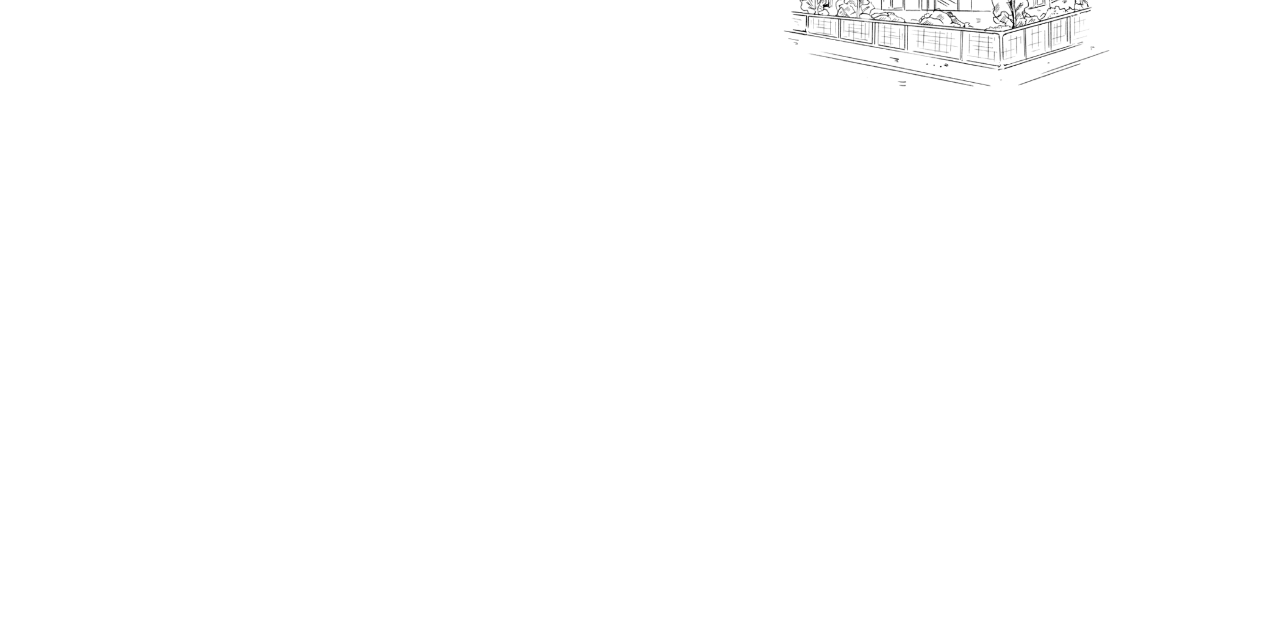
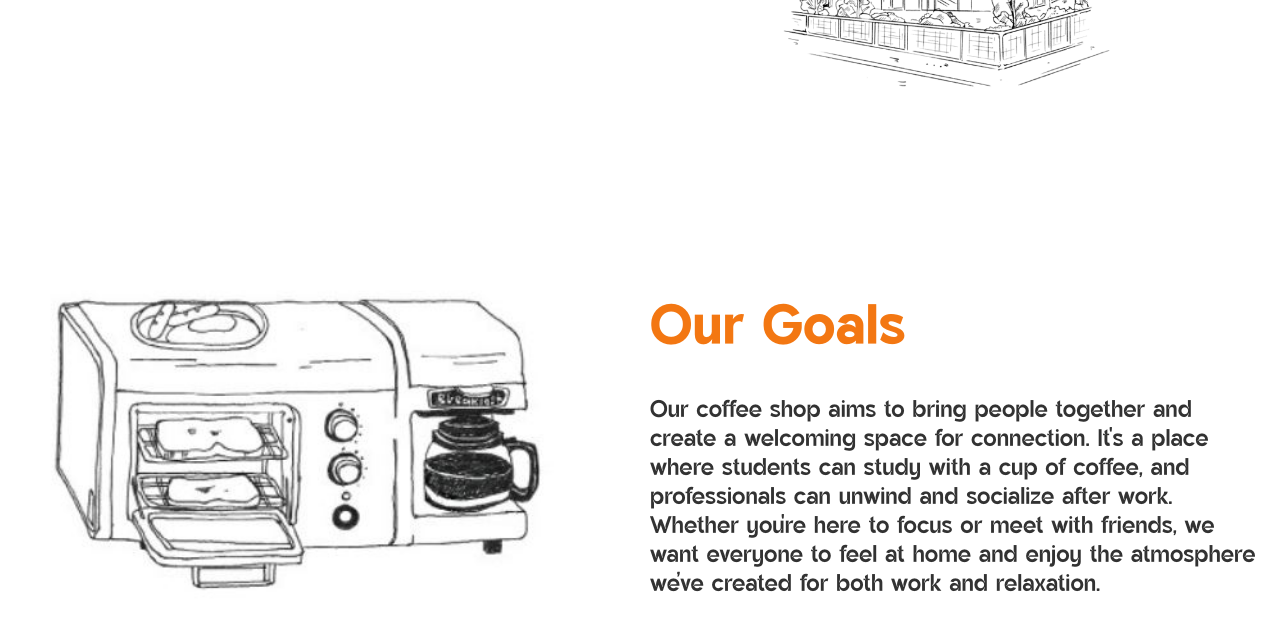
Before and after one commit to L00159024/CoffeeGrinder-HTML-CSS, a plain HTML site: page index.html in a window 1280 px wide. Shown: the part 2467-3098 px from the top of the page. Before the commit the page ends 2700 px from the top, so only its background shows below. Drawn offline with Linux system fonts and the light colour scheme.

Commit message:
completed Goals Section
Completed Goals section following same layout as introduction section

```diff
--- a/index.html
+++ b/index.html
@@ -51,6 +51,7 @@
         <div class="bento-item" id="coffee"><img src="images/coffee.png" alt="Description 4"></div>
         <div class="bento-item" id="wrap"><img src="images/chicken-wrap.jpg" alt="Description 4"></div>
     </div>
+
     <div id="Information">
         <div id="Information-Section">
             <h1>Who Are We?</h1>
@@ -63,6 +64,20 @@
         </div>
     </div>
 
+    <div id="Goals">
+        <div id="Goal-Section">
+            <h1>Our Goals</h1>
+            <p>Our coffee shop aims to bring people together and create a welcoming space for connection.
+               It's a place where students can study with a cup of coffee, and professionals can unwind and socialize after work.
+               Whether you're here to focus or meet with friends, we want everyone to feel at home and enjoy the atmosphere we’ve created for both work and relaxation.
+            </p>
+        </div>
+        <div id="Goal-Img">
+            <img src="images/toaster.JPG" class="Goal-image" alt="Information Image">
+        </div>
+    </div>
+
+
 
 </body>
 </html>
--- a/style.css
+++ b/style.css
@@ -223,3 +223,43 @@ ul li {
     width: 100%;
     height: auto;
 }
+
+#Goals {
+    width: 100%;
+    margin: 0 auto;
+    padding: 20px;
+    background-color: rgb(255, 255, 255);
+    display: grid;
+    grid-template-columns: repeat(2, 1fr);
+    gap: 20px;
+    align-items: center;
+    box-sizing: border-box;
+}
+
+#Goal-Img {
+    grid-column: 1;
+    grid-row: 1;
+}
+
+.Goal-image {
+    overflow: hidden;
+    border-radius: 10px;
+    width: 90%;
+    height: auto;
+    justify-self: center;
+}
+
+#Goal-Section {
+    font-family: 'refuseniks', sans-serif;
+    font-size: 3vh;
+    color: rgb(50, 50, 50);
+    grid-column: 2;
+    align-self: center;
+}
+
+#Goal-Section h1 {
+    font-family: 'refuseniks', sans-serif;
+    font-weight: bold;
+    font-size: 7vh;
+    color: rgb(243, 119, 18);
+}
```
